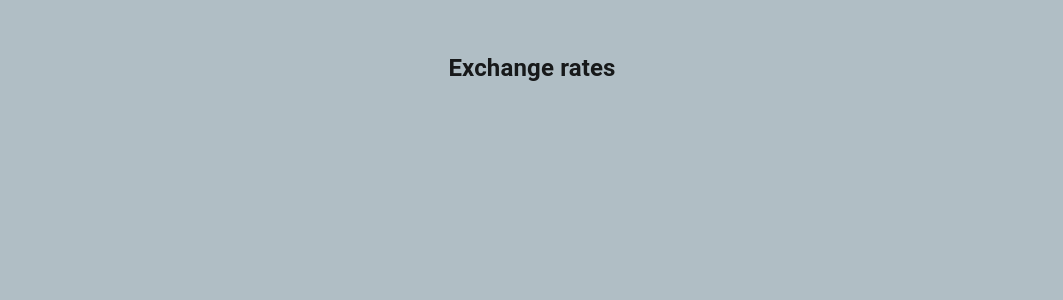
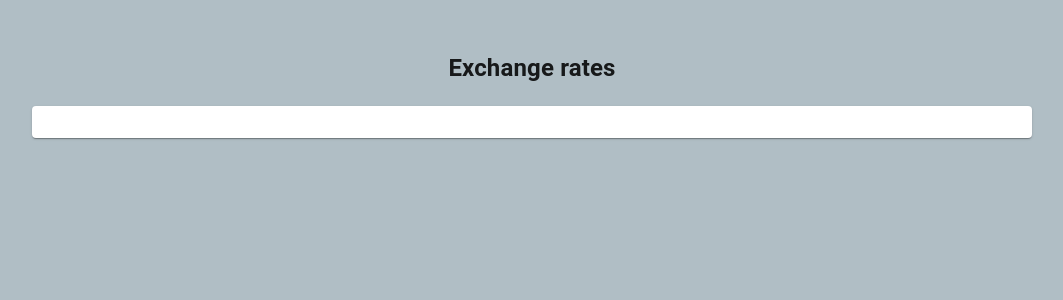
Before and after one commit to armbaldryan/exchange, a React (Create React App) app: page / in a window 1280 px wide. Shown: the top 300 px of the page, without its empty margins (108-1171 px from the left). Built offline with nearby package versions, Linux system fonts and the light colour scheme.

Commit message:
Adding Main component

```diff
--- a/src/App.tsx
+++ b/src/App.tsx
@@ -2,6 +2,7 @@ import React from "react";
 import { Wrapper, Header } from "./App.styles";
 import GlobalStyles from "@mui/material/GlobalStyles";
 import { blueGrey } from "@mui/material/colors";
+import Main from "components/Main";
 
 function App() {
 	return (
@@ -12,6 +13,7 @@ function App() {
 				}}
 			/>
 			<Header>Exchange rates</Header>
+			<Main />
 		</Wrapper>
 	);
 }
--- /dev/null
+++ b/src/components/Main/Main.styles.ts
@@ -0,0 +1,10 @@
+import { styled } from "@mui/material/styles";
+
+export const Content = styled("div")(
+	({ theme }) => `
+    background-color: ${theme.palette.background.paper};
+    box-shadow: ${theme.shadows[1]};
+    border-radius: ${theme.shape.borderRadius}px;
+    padding: ${theme.spacing(2)};
+  `
+);
--- /dev/null
+++ b/src/components/Main/Main.tsx
@@ -0,0 +1,8 @@
+import React from "react";
+import { Content } from "./Main.styles";
+
+const Main = () => {
+	return <Content></Content>;
+};
+
+export default Main;
--- /dev/null
+++ b/src/components/Main/index.ts
@@ -0,0 +1 @@
+export { default } from "./Main";
--- a/src/index.tsx
+++ b/src/index.tsx
@@ -4,7 +4,7 @@ import App from "./App";
 import reportWebVitals from "./reportWebVitals";
 import { ThemeProvider } from "@mui/material/styles";
 import CssBaseline from "@mui/material/CssBaseline";
-import theme from "./theme";
+import theme from "theme";
 
 ReactDOM.render(
 	<React.StrictMode>
```
